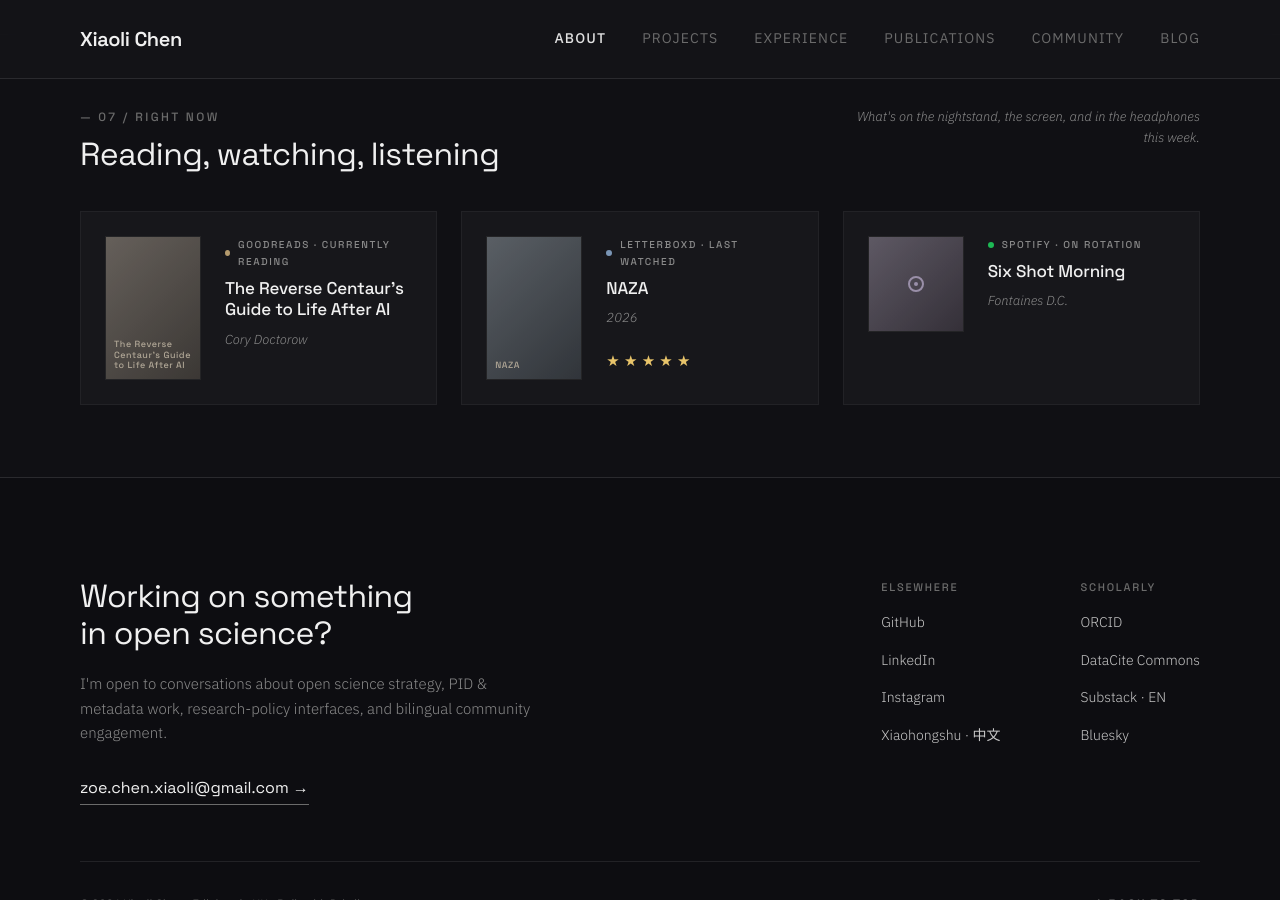
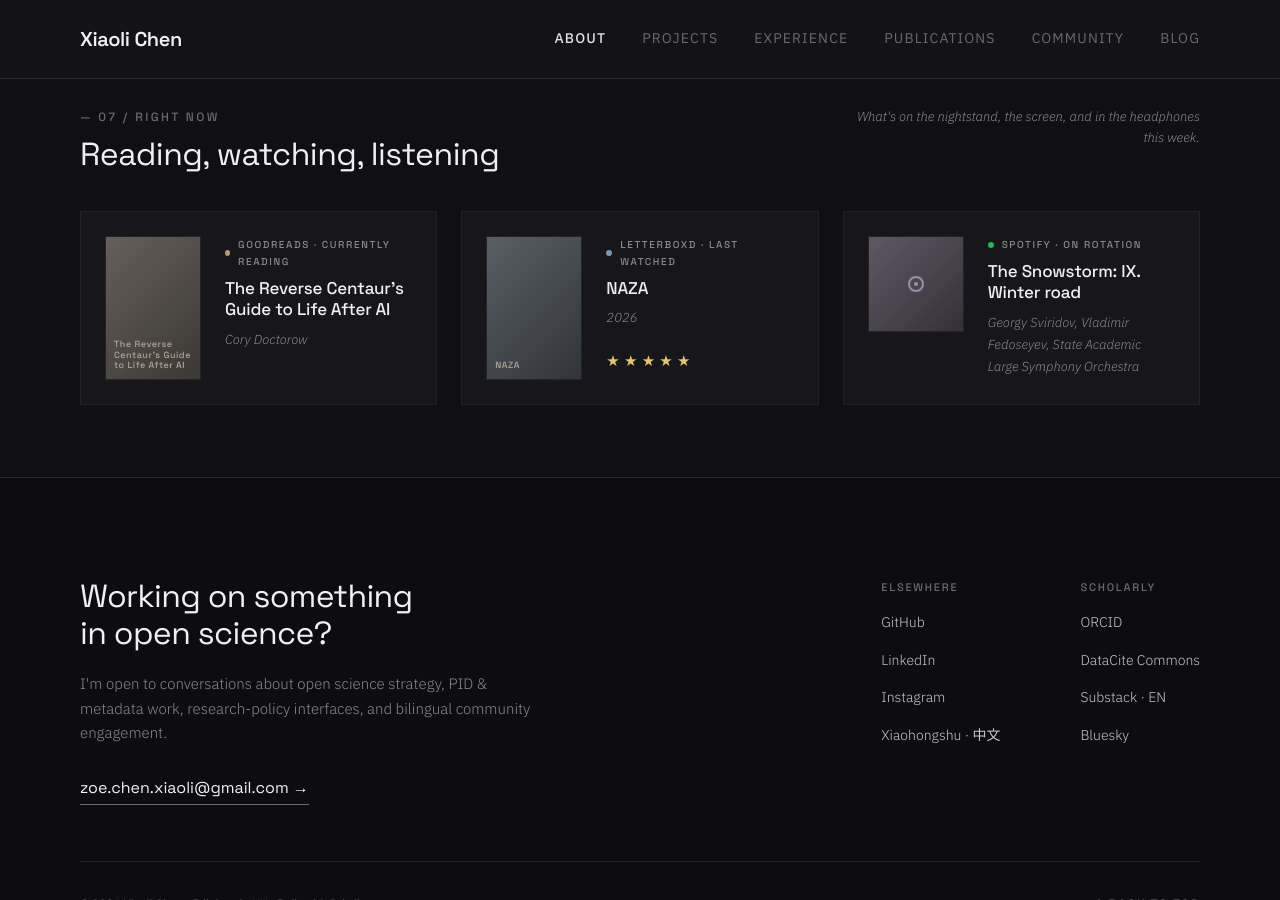
Before and after one commit to xchen101/xchen101.github.io, a Jekyll site: the page built from index.md, in a window 1280 px wide and 900 px high, scrolled down 6679 px. Built offline with Jekyll 4.4.1, drawn with Linux system fonts in a browser that asks for light colours; comment, search, counter and statistics services are not loaded; grey boxes are pictures that could not be loaded.

Commit message:
update: Right Now widget data (auto)

```diff
--- a/_data/now.yml
+++ b/_data/now.yml
@@ -1,4 +1,4 @@
-# Right now — auto-generated by Hermes cron on 2026-10-19 05:00 UTC
+# Right now — auto-generated by Hermes cron on 2026-10-19 11:00 UTC
 # Sources: Goodreads RSS / Letterboxd RSS / Spotify API
 
 reading:
@@ -24,8 +24,8 @@ listening:
   service: "Spotify"
   accent: "#1DB954"
   label: "On rotation"
-  title: "Six Shot Morning"
-  artist: "Fontaines D.C."
-  url: "https://open.spotify.com/track/3GOOBbC0uedCdUQZfSrwOp"
+  title: "The Snowstorm: IX. Winter road"
+  artist: "Georgy Sviridov, Vladimir Fedoseyev, State Academic Large Symphony Orchestra"
+  url: "https://open.spotify.com/track/4Y4ekj3NtkUogYrIa8KGrT"
   profile_url: "https://open.spotify.com/"
-  image: "https://i.scdn.co/image/ab67616d00001e02a01e49054c2135f979e06de0"
+  image: "https://i.scdn.co/image/ab67616d00001e0260fa006b034d5c3c64f08780"
```
